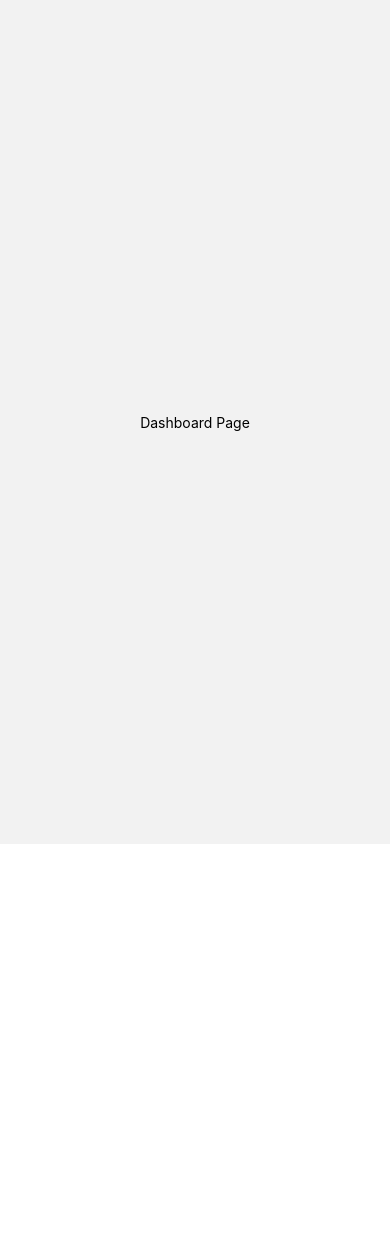
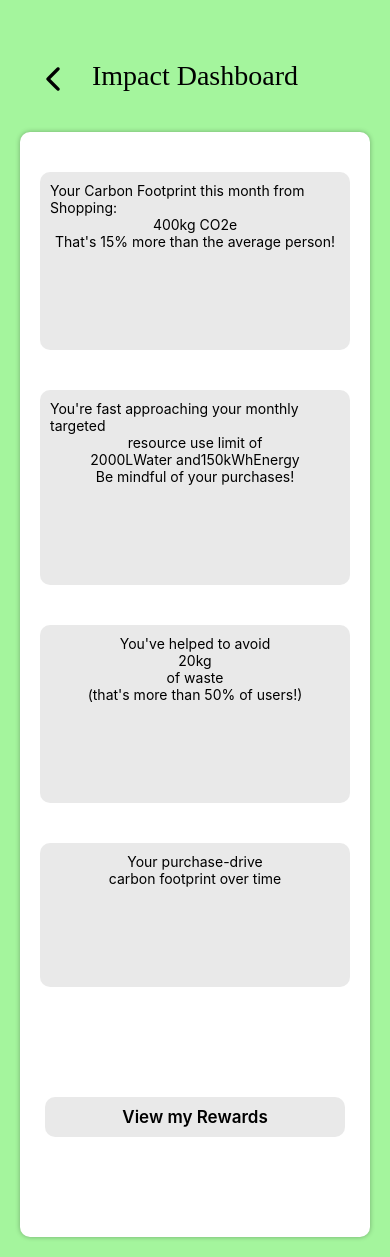
Before and after one commit to zixuantan/Green-Living, a React Native app: screen /Dashboard1 in a window 390 px wide. Before the commit the page ends 844 px from the top, so only its background shows below. Built offline with nearby package versions, Linux system fonts and the light colour scheme.

Commit message:
edited dashboard

```diff
--- a/components/Dashboard1.js
+++ b/components/Dashboard1.js
@@ -1,20 +1,149 @@
-// DashboardPage.js
 import React from 'react';
-import { View, Text, StyleSheet } from 'react-native';
+import {
+  View,
+  Text,
+  StyleSheet,
+  Button,
+  TouchableOpacity,
+  ScrollView,
+  Image
+} from 'react-native';
+import { Ionicons } from '@expo/vector-icons';
 
-const Dashboard1 = () => {
+const Dashboard1 = ({ navigation }) => {
+  function handleGoBack() {
+    navigation.navigate('Rewards1');
+  }
+
+  function handleRewardsNav(){
+    navigation.go
+  }
+
   return (
-    <View style={styles.container}>
-      <Text>Dashboard Page</Text>
-    </View>
+    <ScrollView style={styles.scrollView}>
+      <View style={styles.headerContainer}>
+        <TouchableOpacity onPress={handleGoBack} style={styles.backButton}>
+          <Ionicons
+            name='chevron-back-outline'
+            size={36}
+            color='black'
+            style={{ marginHorizontal: 15 }}
+          />
+        </TouchableOpacity>
+        <Text style={styles.title}>Impact Dashboard</Text>
+      </View>
+
+      <View style={styles.contentContainer}>
+
+
+        <View style={styles.rowContainer}>
+          <Text>Your Carbon Footprint this month from Shopping:</Text>
+          <Text>400kg CO2e</Text>
+          <Text>That's 15% more than the average person!</Text>
+
+        </View>
+
+        <View style={styles.rowContainer}>
+          <Text>You're fast approaching your monthly targeted</Text>
+          <Text>resource use limit of</Text>
+          <View style={{flexDirection: 'row'}}>
+            <Text>2000L</Text>
+            <Text>Water and</Text>
+            <Text>150kWh</Text>
+            <Text>Energy</Text>
+          </View>
+          <Text>Be mindful of your purchases!</Text>
+
+        </View>
+
+        <View style={styles.rowContainer}>
+          <Text>You've helped to avoid</Text>
+          <Text>20kg</Text>
+          <Text>of waste</Text>
+          <Text>(that's more than 50% of users!)</Text>
+        </View>
+
+        <View style={styles.rowContainer}>
+          <Text>Your purchase-drive</Text>
+          <Text>carbon footprint over time</Text>
+
+        </View>
+
+        <TouchableOpacity style={styles.nextButton} onPress={handleRewardsNav}>
+          <Text style={styles.buttonText}>View my Rewards</Text>
+        </TouchableOpacity>
+
+
+      </View>
+    </ScrollView>
   );
 };
 
 const styles = StyleSheet.create({
-  container: {
-    flex: 1,
+  scrollView: {
+    backgroundColor: '#A4F59D'
+  },
+  headerContainer: {
     justifyContent: 'center',
-    alignItems: 'center'
+    alignItems: 'center',
+    paddingTop: 40,
+    paddingBottom: 20
+  },
+
+  contentContainer: {
+    justifyContent: 'center',
+    alignItems: 'center',
+    paddingTop: 40,
+    borderRadius: 10,
+    backgroundColor: 'white',
+    margin: 20,
+    elevation: 5,
+    shadowColor: 'black',
+    shadowOpacity: 0.3,
+    shadowRadius: 5,
+    paddingBottom: 100
+  },
+
+  rowContainer: {
+    backgroundColor: 'rgba(211, 211, 211, 0.5)',
+    borderRadius: 10,
+    padding: 10,
+    alignItems: 'center',
+    width: 310,
+    marginBottom: 40,
+    paddingBottom: 100
+
+  },
+
+  title: {
+    marginTop: 20,
+    fontSize: 28,
+    fontFamily: 'Nunito-Bold'
+  },
+
+
+  nextButton: {
+    backgroundColor: 'rgba(211, 211, 211, 0.5)',
+    borderRadius: 10,
+    padding: 10,
+    width: 250,
+    marginTop: 70,
+    alignItems: 'center',
+    width: 300
+  },
+
+  buttonText: {
+    fontSize: 17,
+    fontWeight: '600'
+  },
+
+  backButton: {
+    position: 'absolute',
+    top: 20,
+    left: 10,
+    padding: 10,
+    borderRadius: 5,
+    paddingTop: 40
   }
 });
 
```
